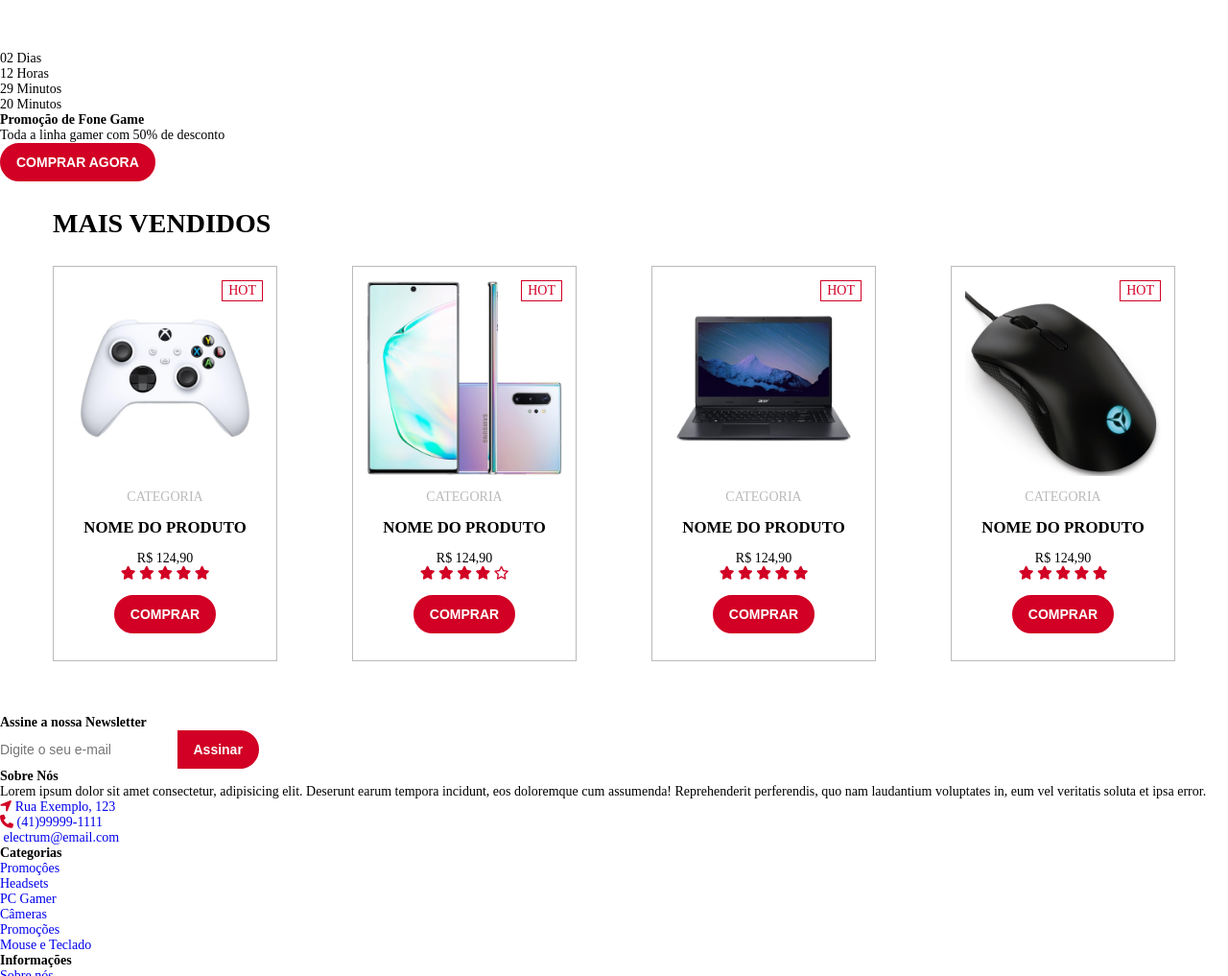
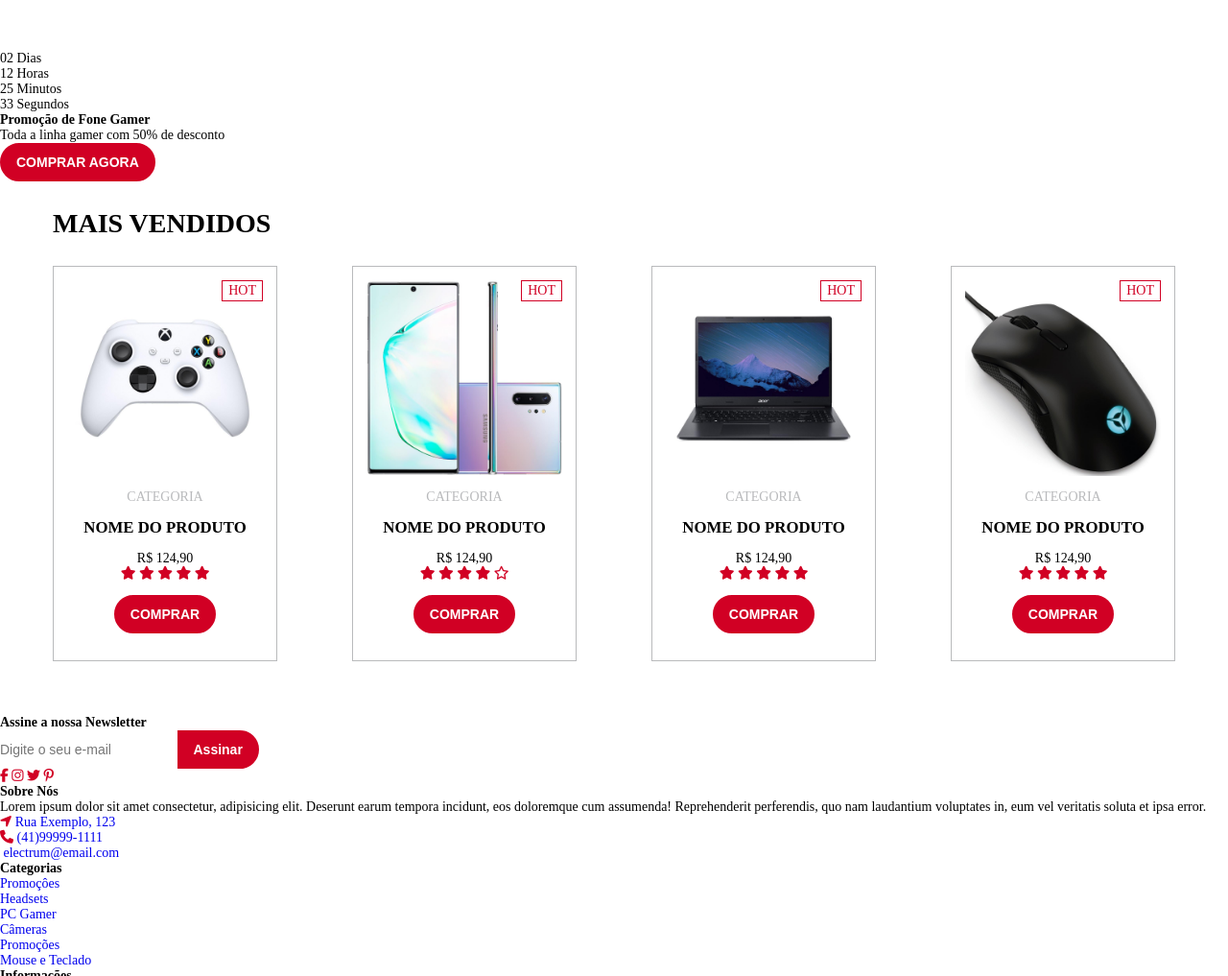
Before and after one commit to GabrielSF2022/ELECTRUM, a plain HTML site: page index.html in a window 1280 px wide. Shown: the part 959-1976 px from the top of the page at 96% size. Drawn offline with Linux system fonts and the light colour scheme; some icons are missing.

Commit message:
Update index.html

```diff
--- a/index.html
+++ b/index.html
@@ -167,34 +167,28 @@
     <!-- DEAL -->
     <div class="deal-container">
         <div class="deal-container-content">
-            <div class="deal-contatiner-content-timer">
+          <div class="deal-container-content-timer">
             <div class="deal-container-timer">
               <span class="deal-container-timer-time">02</span>
               <span class="deal-container-timer-word">Dias</span>
             </div>
-            </div>
-            <div class="deal-conatiner-content">
             <div class="deal-container-timer">
               <span class="deal-container-timer-time">12</span>
               <span class="deal-container-timer-word">Horas</span>
             </div>
-            </div>
-            <div class="deal-conatiner-content">
             <div class="deal-container-timer">
-                    <span class="deal-container-timer-time">29</span>
+              <span class="deal-container-timer-time">25</span>
               <span class="deal-container-timer-word">Minutos</span>
             </div>
-            </div>
-            <div class="deal-conatiner-content">
             <div class="deal-container-timer">
-                    <span class="deal-container-timer-time">20</span>
-                    <span class="deal-container-timer-word">Minutos</span>
+              <span class="deal-container-timer-time">33</span>
+              <span class="deal-container-timer-word">Segundos</span>
             </div>
           </div>
-        </div>
-        <h2 class="deal-container-content-title">Promoção de Fone Game</h2>
+          <h2 class="deal-container-content-title">Promoção de Fone Gamer</h2>
           <p class="deal-container-content-subtitle">Toda a linha gamer com 50% de desconto</p>
           <button class="btn">Comprar Agora</button>
+        </div>
       </div>
 
 
@@ -273,6 +267,12 @@
             <input type="email" name="email" id="email" placeholder="Digite o seu e-mail">
             <input type="submit" class="btn btn-half" value="Assinar">
         </form>
+        <div class="social-media">
+            <i class="fab fa-facebook-f"></i>
+            <i class="fab fa-instagram"></i>
+            <i class="fab fa-twitter"></i>
+            <i class="fab fa-pinterest-p"></i>
+        </div>
     </div>
 
     <!-- FOOTER -->
```
Lines whose indentation alone changed are shown as unchanged.
